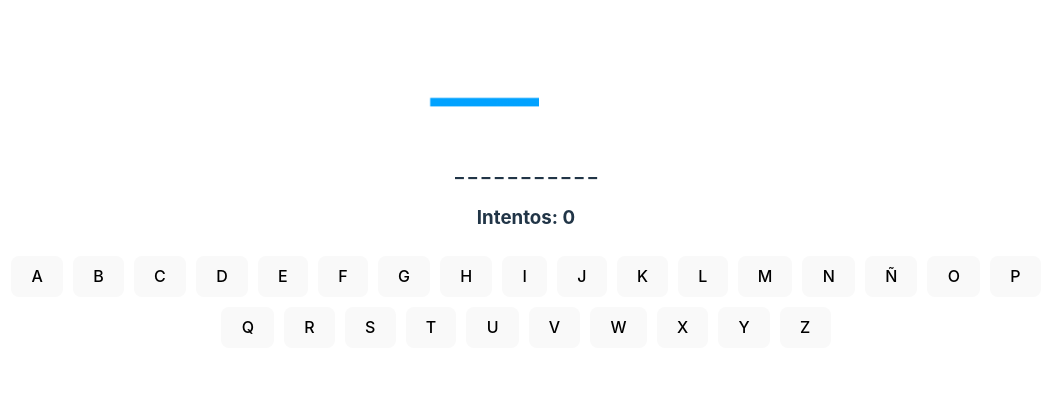
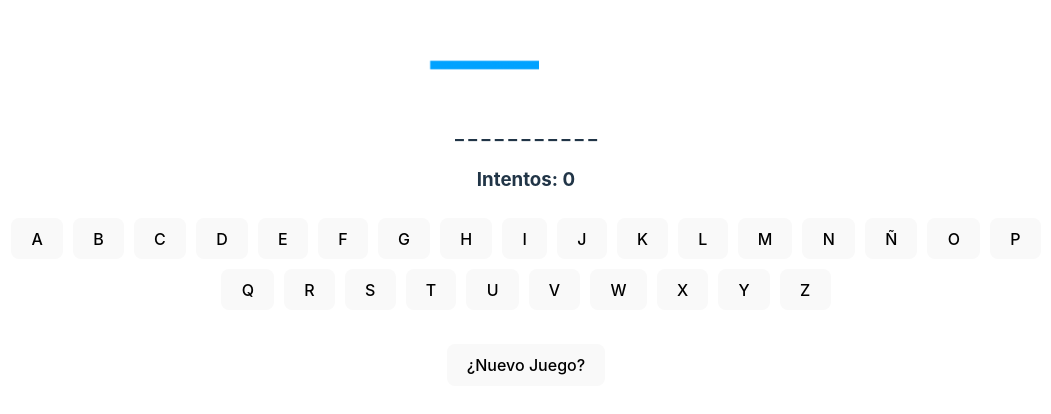
Before and after one commit to Alquimista-07/JS-TS-Reforzamiento, a React (Vite) app in the folder 6. Sección 7 Creación de un juego de ahorcado - React/hanging/: page / in a window 1280 px wide. Shown: the part 386-800 px from the top of the page, without its empty margins (114-1165 px from the left). Built offline with nearby package versions, Linux system fonts and the light colour scheme.

Commit message:
89. Reiniciar el juego

```diff
--- a/6. Sección 7 Creación de un juego de ahorcado - React/hanging/src/App.tsx
+++ b/6. Sección 7 Creación de un juego de ahorcado - React/hanging/src/App.tsx
@@ -16,7 +16,7 @@ function App() {
   // Manejo de la palabra. Adicionalmente hacemos el manejo de la palabra y la palabra oculta a través
   // del hook con su correspondiente estado inicial con el fin de irlo actualizando y que dichos cambios
   // se vean reflejados en la interfaz cuando una letra es correcta o incorrecta.
-  const [ word ] = useState( getRandomWord() );
+  const [ word, setWord ] = useState( getRandomWord() );
   const [ hiddenWord, setHiddenWord ] = useState( '_ '.repeat( word.length ) );
 
   // NOTA: Para manejar los intentos e ir cambiandolos necesitamos manejar el estado en React.
@@ -109,6 +109,20 @@ function App() {
 
   }
 
+  // Método para reiniciar el juego al presionar el botón
+  const newGame = () => {
+
+    const newWord = getRandomWord();
+
+    // Establecemos y reestablecemos los estados
+    setWord( newWord );
+    setHiddenWord( '_ '.repeat( newWord.length ) );
+
+    setIntento( 0 );
+    setLose( false );
+    setWon( false );
+  }
+
   return (
     <div className="App">
       {/* Imágenes */}
@@ -144,6 +158,15 @@ function App() {
           </button>
         ))
       }
+
+      <br /><br />
+      {/* Como la función para reiniciar el juego no necesita ni envía ningún argumento no es necesario pasarlo como una función flecha a diferencia de cuando llamamos la función en los botones para las letras
+          por lo tanto simplemente la llamamos */}
+      <button
+        onClick={ newGame }>
+          ¿Nuevo Juego?
+      </button>
+
     </div>
   );
 }
```
